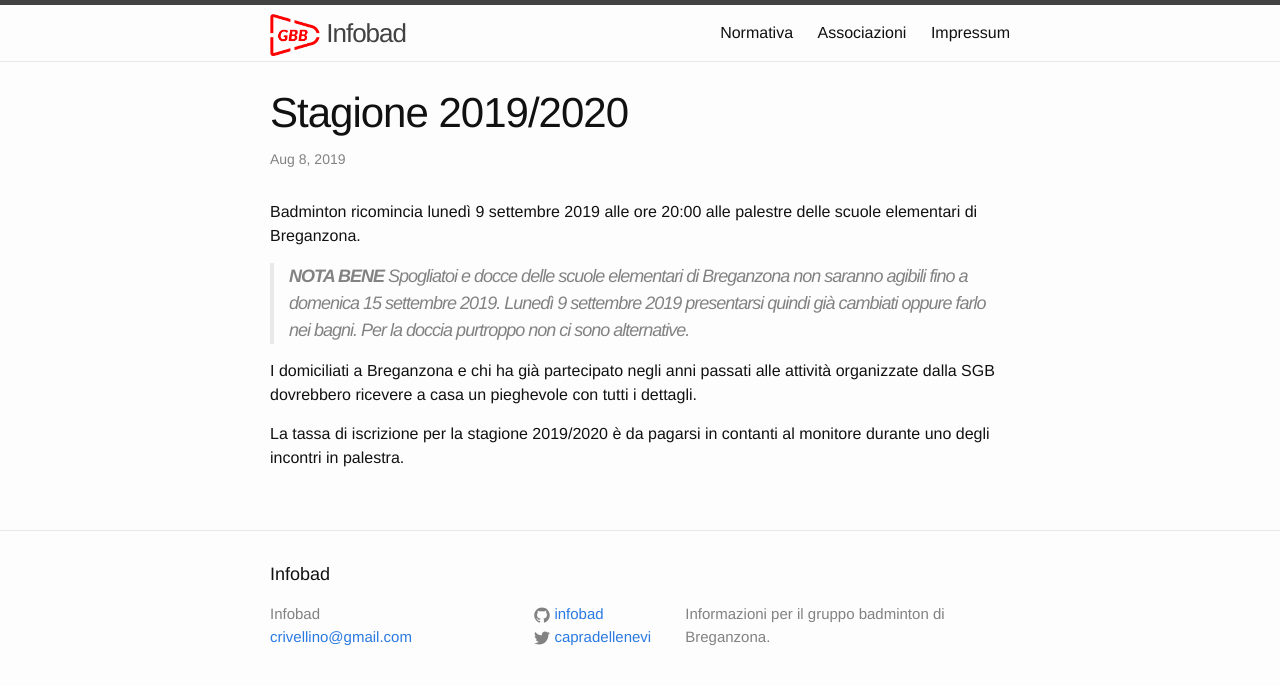
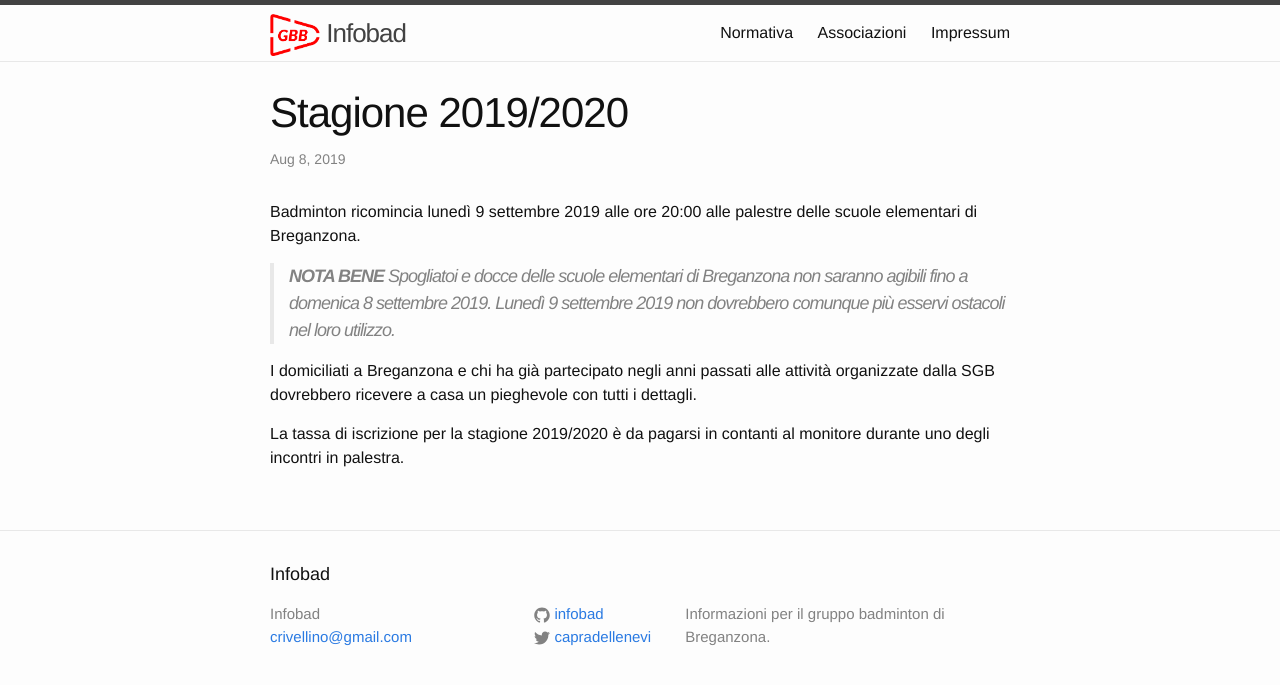
Before and after one commit to infobad/infobad.github.io, a Jekyll site: the page built from _posts/2019-08-08-stagione-2019-2020.markdown, in a window 1280 px wide. Shown: the top 685 px of the page. Built offline with Jekyll 4.4.1, drawn with Linux system fonts in a browser that asks for light colours.

Commit message:
Update new season information

```diff
--- a/_posts/2019-08-08-stagione-2019-2020.markdown
+++ b/_posts/2019-08-08-stagione-2019-2020.markdown
@@ -6,7 +6,7 @@ categories: blog update
 ---
 Badminton ricomincia lunedì 9 settembre 2019 alle ore 20:00 alle palestre delle scuole elementari di Breganzona.
 
-> **NOTA BENE** Spogliatoi e docce delle scuole elementari di Breganzona non saranno agibili fino a domenica 15 settembre 2019. Lunedì 9 settembre 2019 presentarsi quindi già cambiati oppure farlo nei bagni. Per la doccia purtroppo non ci sono alternative.
+> **NOTA BENE** Spogliatoi e docce delle scuole elementari di Breganzona non saranno agibili fino a domenica 8 settembre 2019. Lunedì 9 settembre 2019 non dovrebbero comunque più esservi ostacoli nel loro utilizzo.
 
 I domiciliati a Breganzona e chi ha già partecipato negli anni passati alle attività organizzate dalla SGB dovrebbero ricevere a casa un pieghevole con tutti i dettagli.
 
```
